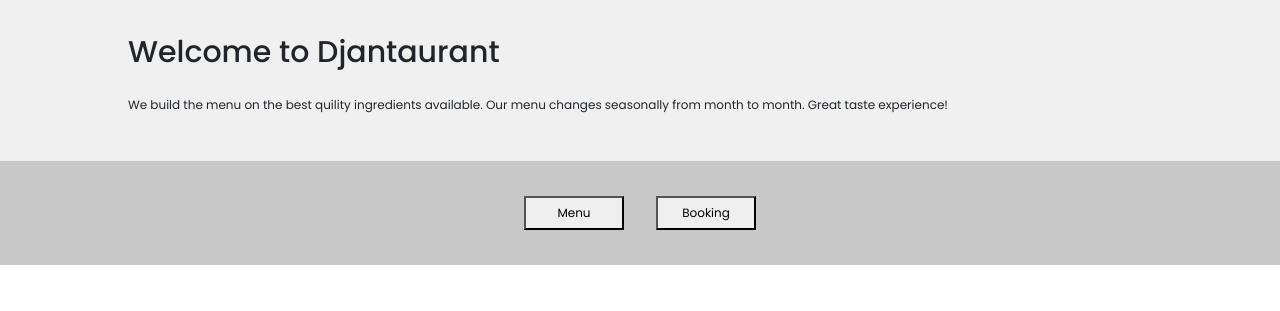
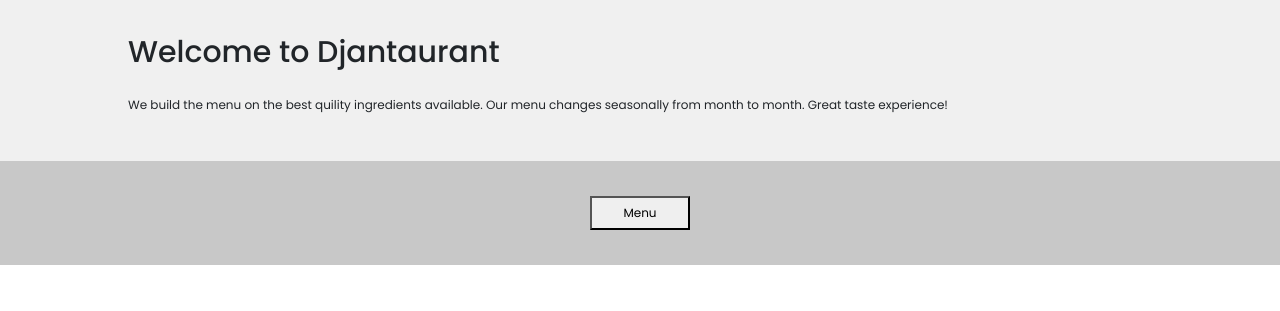
Before and after one commit to Luinen/DjanTaurant_PP4, a Django app: page / in a window 1280 px wide. Shown: the part 301-612 px from the top of the page. Run offline with Django 3.2, Linux system fonts and the light colour scheme; data that the repository does not hold is empty; some libraries are stand-ins or nearby versions.

Commit message:
add user_authenticated to reservation.html

```diff
--- a/templates/base.html
+++ b/templates/base.html
@@ -25,7 +25,9 @@
                 <mark>Djantaurant</mark>
                 <div id="nav-container">
                     <a href="{% url 'main' %}">Home</a>
+                    {% if user.is_authenticated %}
                     <a href="{% url 'reservation' %}">Booking</a>
+                    {% endif %}
                     <a href="{% url 'menu' %}">Menu</a>
                     {% if user.is_authenticated %}
                     <a href="{% url 'mybookings' %}">My Booking</a>
--- a/templates/index.html
+++ b/templates/index.html
@@ -32,9 +32,11 @@
                 <form action="{% url 'menu' %}">
                      <button>Menu</button>
                  </form>
+                {% if user.is_authenticated %}
                 <form action="{% url 'reservation' %}">
                      <button>Booking</button>
                  </form>
+                {% endif %}
             </div>
         </section>
     </main>
--- a/templates/reservation.html
+++ b/templates/reservation.html
@@ -5,7 +5,7 @@
 {% block content %}
 
     <div>
-        <p class="booking_inst">Please select a suitable time and date for your reservation. Our Restaurant is small, only 5 guests allowed.</p>
+        <p class="booking_inst">Please select a suitable time and date for your reservation.</p>
         <p class="booking_inst">You can stay only 2 hours.</p>
         <p class="booking_inst">Enjoy!</p>
 
```
